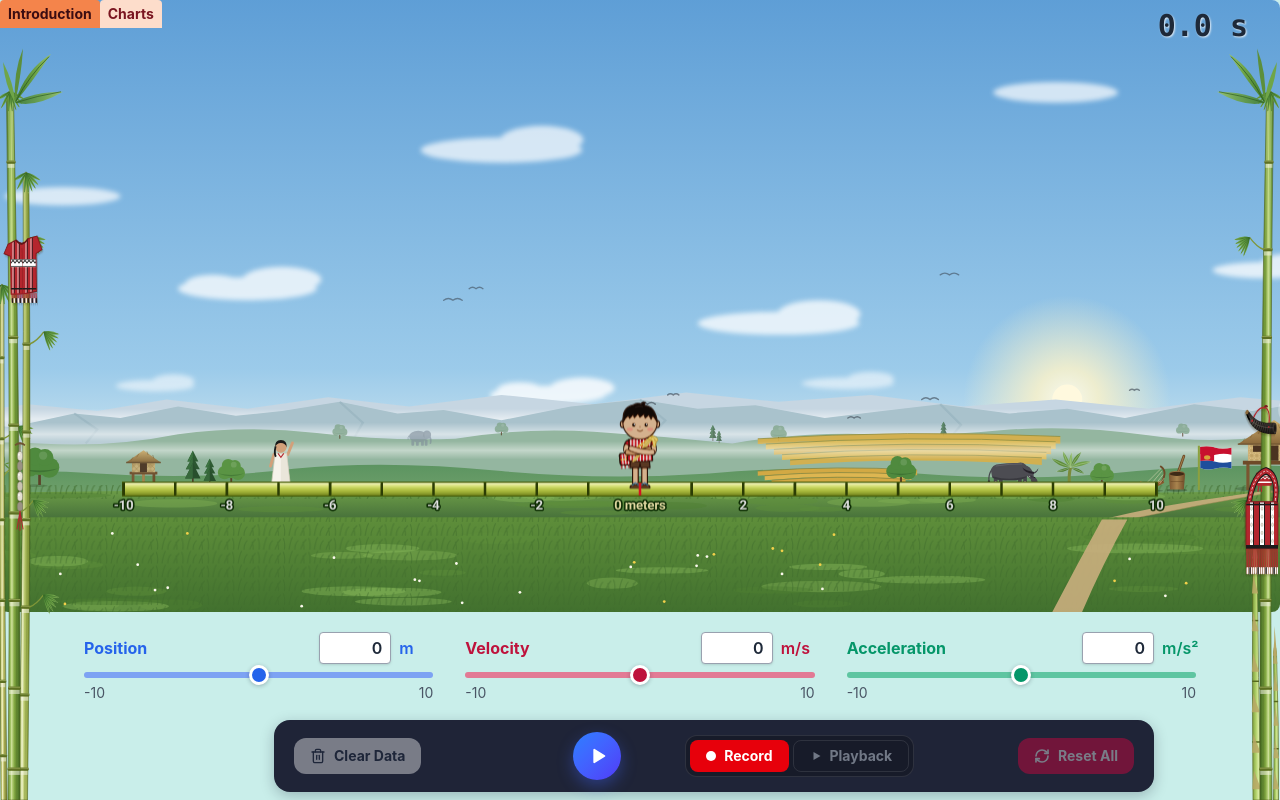
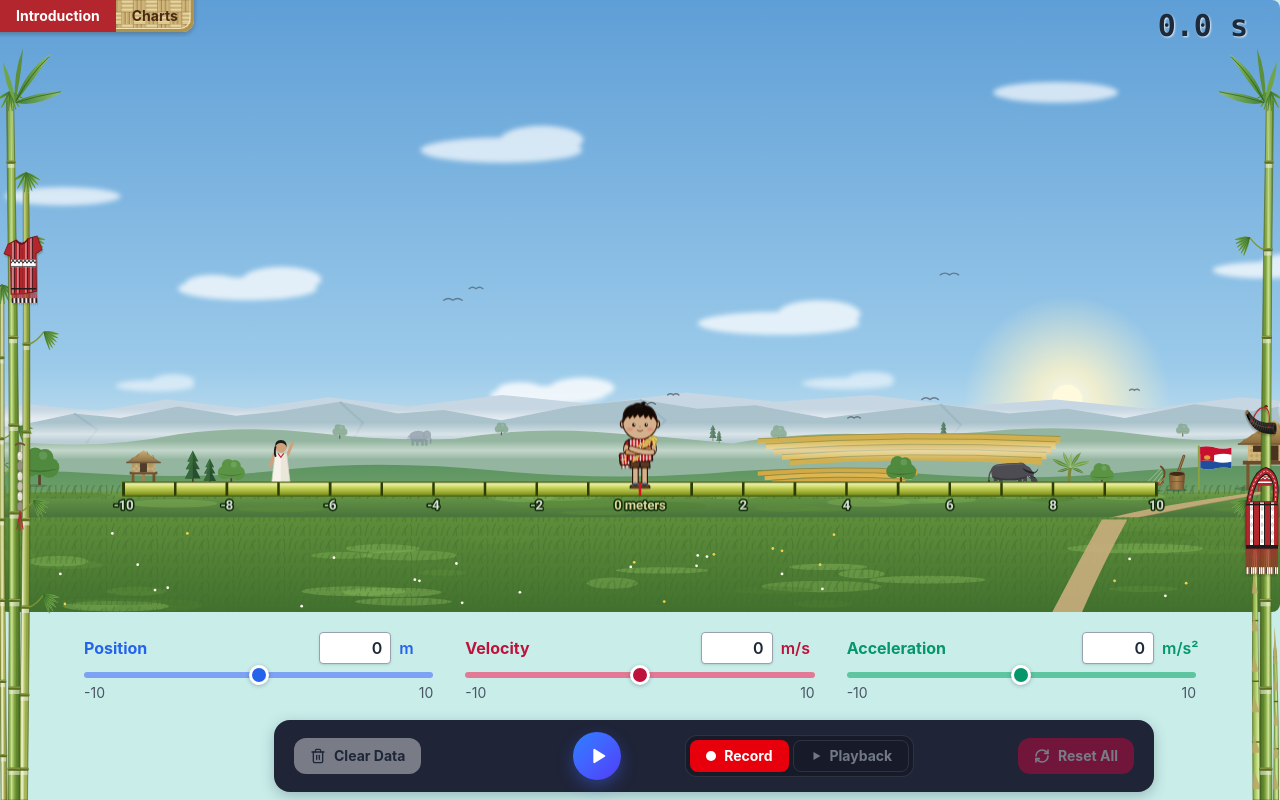
Before and after one commit to Sawla-1/pit-sim-motion-1d, a React (Vite) app: page / in a window 1280 px wide. Built offline with nearby package versions, Linux system fonts and the light colour scheme.

Commit message:
Restyle tabs as woven mat with a red open tab

```diff
--- a/src/components/Tabs.jsx
+++ b/src/components/Tabs.jsx
@@ -1,26 +1,26 @@
-// Tab row above the scene, like folder tabs. The open tab is orange and the other tabs are
-// light orange (the logo colours). They touch the scene.
-// Each tab is as big as its text plus a little padding.
-// Phones/tablets: a row above the scene. Laptops: the tabs float on the scene's top-left
-// corner, so they use no height.
+import { KAREN_ART, KAREN_TAB } from "../styles/karenStyles";
+
+// The two view tabs on a woven mat. The open tab is red; the other shows the mat.
+// Each tab is as big as its text plus padding.
+// Phones/tablets: a row above the scene. Laptops: floats on the scene's top-left
+// corner, so it uses no height.
 function Tabs({ tabs, selected, onSelect }) {
   return (
-    <div className="flex items-end lg:absolute lg:top-0 lg:left-0 lg:z-20">
+    <div className="relative flex self-start lg:absolute lg:top-0 lg:left-0 lg:z-20">
+      {/* The mat is a little wider than the tabs (room for its edge and shadow) */}
+      <img
+        src={KAREN_ART.tabBackground}
+        alt=""
+        aria-hidden="true"
+        className="absolute top-0 left-0 h-[37px] w-[calc(100%+4px)] max-w-none pointer-events-none"
+      />
       {tabs.map(({ id, label }) =>
         id === selected ? (
-          <span
-            key={id}
-            aria-current="page"
-            className="px-2 py-1 rounded-t bg-[#F4844B] text-sm font-bold text-[#3b0d12] cursor-default select-none"
-          >
+          <span key={id} aria-current="page" className={`${KAREN_TAB.base} ${KAREN_TAB.open}`}>
             {label}
           </span>
         ) : (
-          <button
-            key={id}
-            onClick={() => onSelect(id)}
-            className="px-2 py-1 rounded-t bg-[#FDDDCB] text-sm font-bold text-[#7A1520] cursor-pointer transition-colors hover:bg-[#FBCBB0]"
-          >
+          <button key={id} onClick={() => onSelect(id)} className={`${KAREN_TAB.base} ${KAREN_TAB.closed}`}>
             {label}
           </button>
         )
--- a/src/styles/karenStyles.js
+++ b/src/styles/karenStyles.js
@@ -5,6 +5,14 @@ export const KAREN_ART = {
   scene: `${ART}/scene-intro.svg`,
   bambooLeft: `${ART}/bamboo-left.svg`,
   bambooRight: `${ART}/bamboo-right.svg`,
+  tabBackground: `${ART}/tab-background-short.svg`, // a shorter copy of tab-background.svg (37px tall, the strip is 32px)
+};
+
+// The two view tabs: a woven mat behind them; the open tab is red
+export const KAREN_TAB = {
+  base: "relative h-[32px] px-4 flex items-center text-sm font-bold last:rounded-br-xl",
+  open: "bg-[#B4262D] text-white cursor-default select-none",
+  closed: "text-[#4A2A12] cursor-pointer transition-colors hover:bg-white/30 focus-visible:outline-2 focus-visible:outline-[#B4262D]",
 };
 
 export const KAREN_RULER = {
```
Also changed, not shown: public/karen-intro-svgs/tab-background-short.svg (added).
